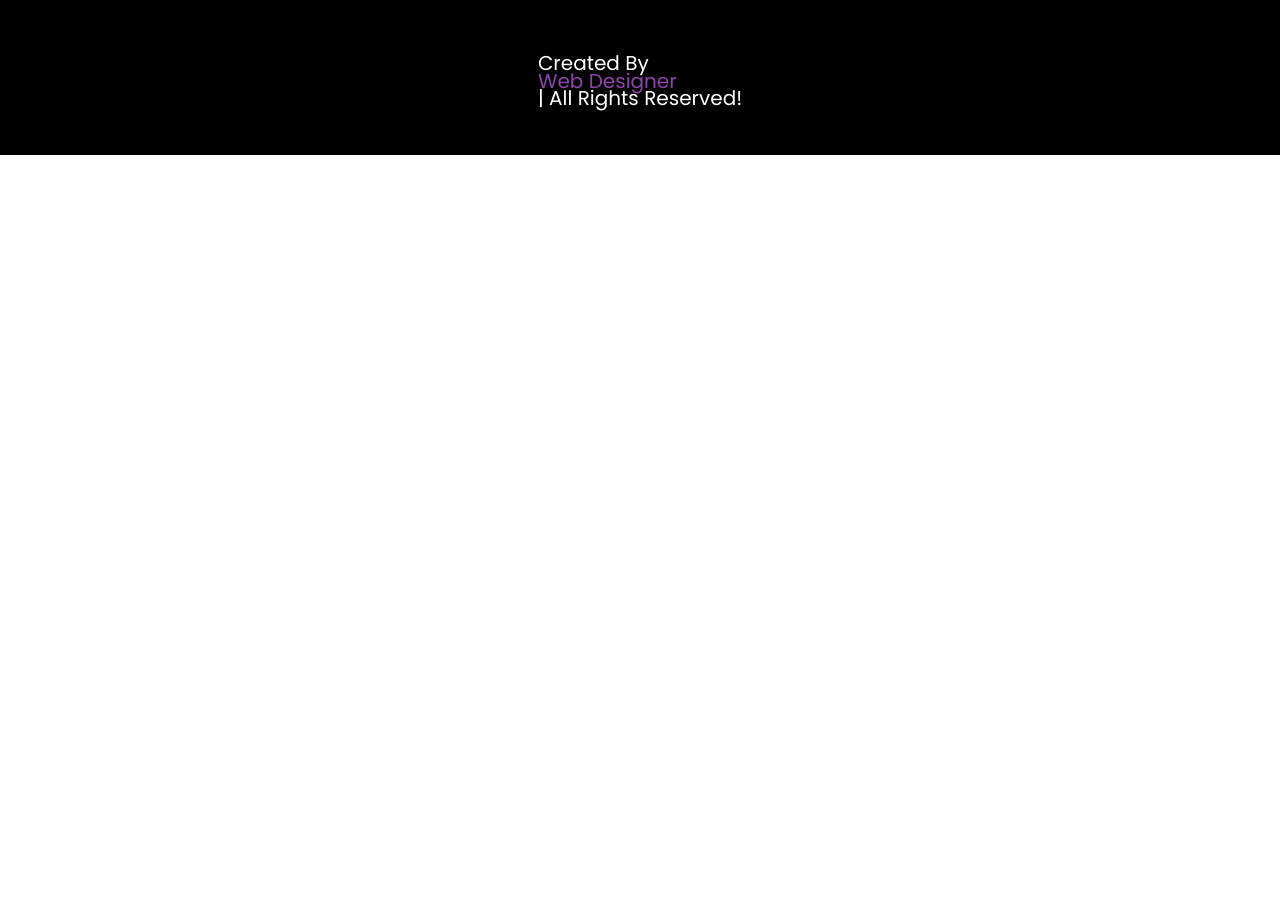
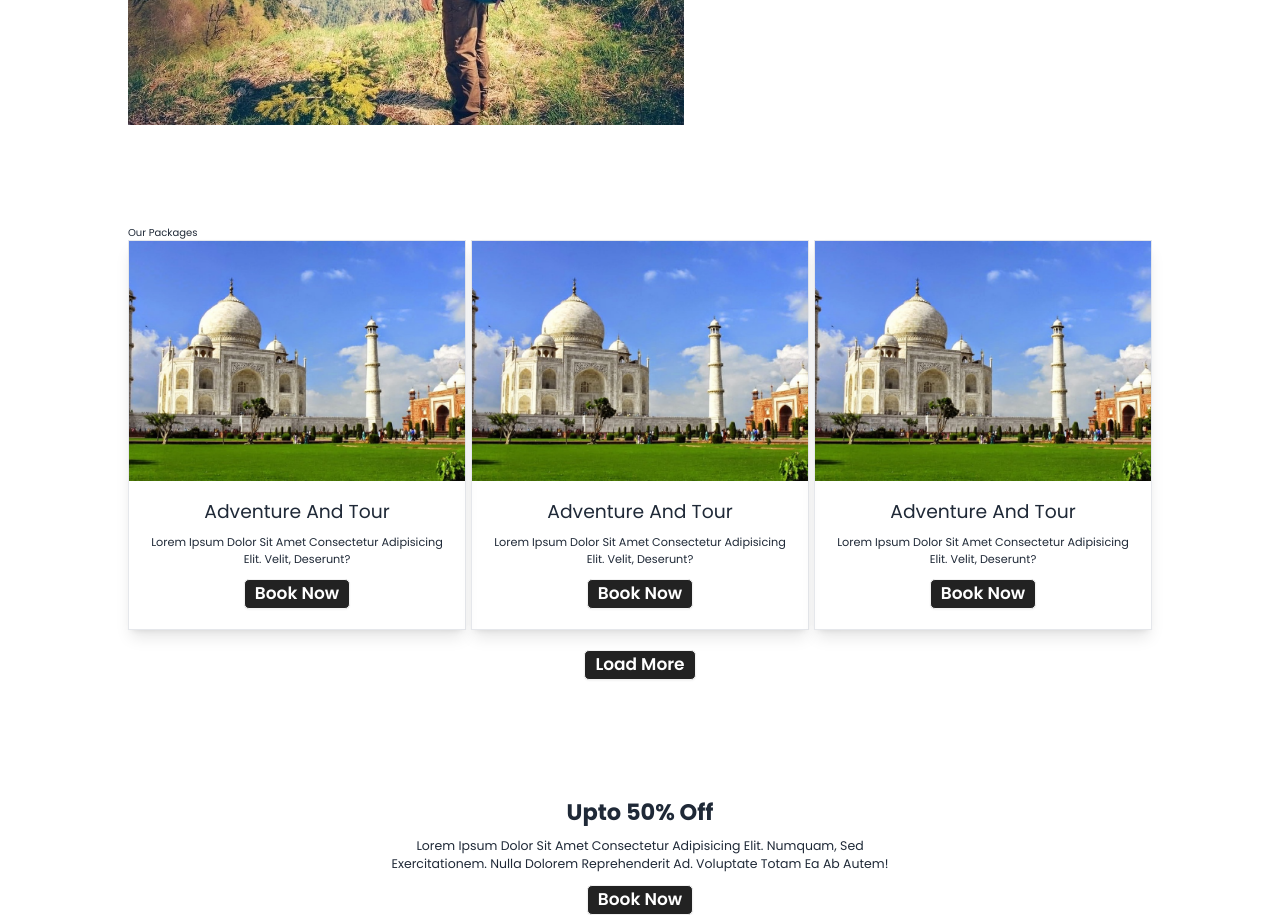
Before and after one commit to azima4361/travel-management, a plain HTML site: page index.html in a window 1280 px wide. Shown: the part 1371-2286 px from the top of the page. Before the commit the page ends 1526 px from the top, so only its background shows below. Drawn offline with nearby package versions, Linux system fonts and the light colour scheme.

Commit message:
some section added

```diff
--- a/index.html
+++ b/index.html
@@ -95,13 +95,72 @@
                 <h3>off road</h3>
             </div>
 
-            <div class="box">
+            <div class="box ">
                 <img src="images/camping.jpg" alt="">
                 <h3>camping</h3>
             </div>
         </div>
     </section>
 
+    <section class="home-about md:flex items-center ">
+        <div class="image">
+            <img class="w-full" src="images/about.jpg" alt="">
+        </div>
+        <div class="content bg-slate-50 p-5">
+            <h3 class="text-2xl font-bold pb-2 ">About us</h3>
+            <p class="pb-2">Lorem ipsum dolor sit amet, consectetur adipisicing elit. Soluta praesentium rerum ad, earum totam architecto repudiandae. Dignissimos amet omnis beatae.</p>
+            <a href="about.html" class="btn hover:bg-purple-400">Read more</a>
+        </div>
+    </section>
+
+    <section class="home-packages">
+        <h1 class="heading"> Our packages</h1>
+        <div class="box-container grid grid-cols-3 gap-2">
+            <div class="box border shadow-lg">
+                <div class="image h-96">
+                    <img class="h-full w-full object-cover" src="images/agra.jpg" alt="">
+                </div>
+                <div class="content p-8 text-center">
+                    <h3 class="text-3xl">Adventure and tour</h3>
+                    <p class="text-lg py-4">Lorem ipsum dolor sit amet consectetur adipisicing elit. Velit, deserunt?</p>
+                    <a href="book.html" class="btn">Book now</a>
+                </div>
+            </div>
+            <div class="box border shadow-lg">
+                <div class="image h-96">
+                    <img class="h-full w-full object-cover" src="images/agra.jpg" alt="">
+                </div>
+                <div class="content p-8 text-center">
+                    <h3 class="text-3xl">Adventure and tour</h3>
+                    <p class="text-lg py-4">Lorem ipsum dolor sit amet consectetur adipisicing elit. Velit, deserunt?</p>
+                    <a href="book.html" class="btn">Book now</a>
+                </div>
+            </div>
+
+            <div class="box border shadow-lg">
+                <div class="image h-96">
+                    <img class="h-full w-full object-cover" src="images/agra.jpg" alt="">
+                </div>
+                <div class="content p-8 text-center">
+                    <h3 class="text-3xl">Adventure and tour</h3>
+                    <p class="text-lg py-4">Lorem ipsum dolor sit amet consectetur adipisicing elit. Velit, deserunt?</p>
+                    <a href="book.html" class="btn">Book now</a>
+                </div>
+            </div>
+
+
+
+        </div>
+        <div class="load-more flex justify-center py-8"><a href="package.html" class="btn">Load more</a></div>
+    </section>
+
+    <section class="home-offer text-center">
+        <div class="content space-y-5 w-1/2 mx-auto">
+            <h3 class="text-4xl font-bold">upto 50% off</h3>
+            <p class="text-xl">Lorem ipsum dolor sit amet consectetur adipisicing elit. Numquam, sed exercitationem. Nulla dolorem reprehenderit ad. Voluptate totam ea ab autem!</p>
+            <a class="btn" href="book.html">book now</a>
+        </div>
+    </section>
 
     <section class="footer flex flex-col justify-center items-center mt-10">
         <div class="footer-container grid grid-cols-1 md:grid-cols-4 mt-16 gap-16">
```
Also changed, not shown: about.html (+26 -2 lines), images/about.jpg (added), images/agra.jpg (added).
